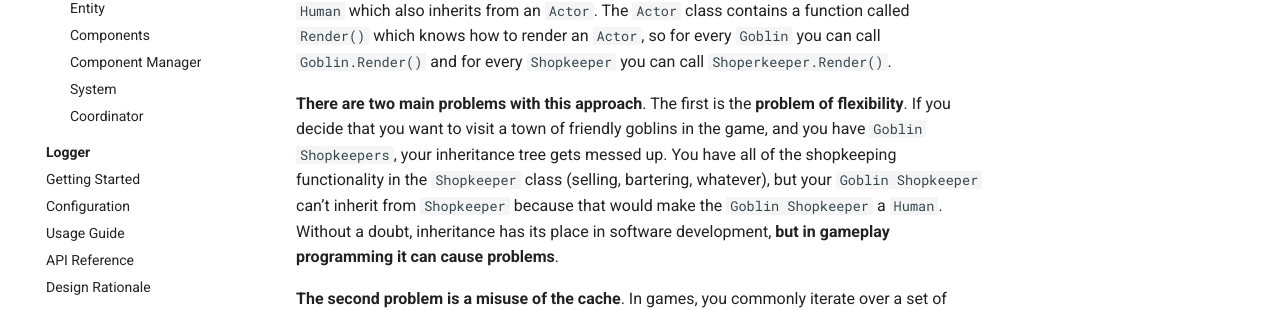
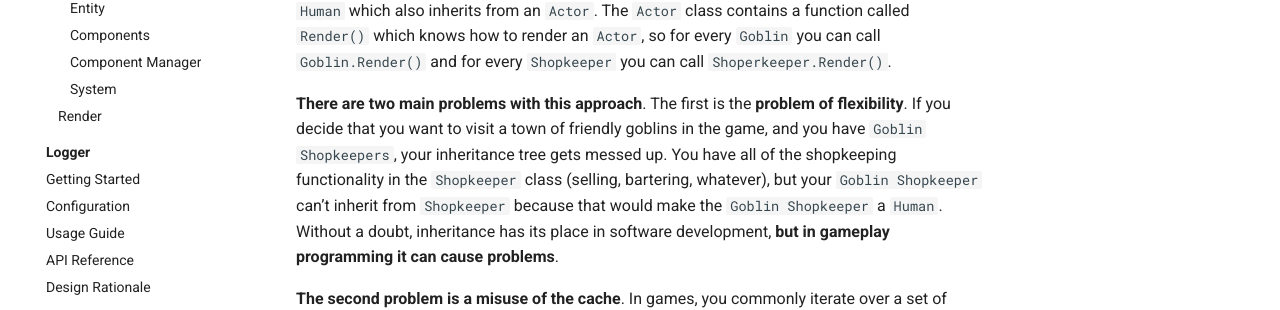
Before and after one commit to eliestroun14/R-Type, an MkDocs documentation site: the page built from docs/GameEngine&Architecture/GameEngine/Coordinator/ECS/index.md, in a window 1280 px wide. Shown: the part 273-583 px from the top of the page. Built offline with MkDocs 1.6.1 and Material for MkDocs 9.7.7, drawn with Linux system fonts in a browser that asks for light colours; comment, search, counter and statistics services are not loaded.

Commit message:
feat(FP/Doc): add doc for the render

```diff
--- a/mkdocs.yml
+++ b/mkdocs.yml
@@ -97,8 +97,7 @@ nav:
         - Components: GameEngine&Architecture/GameEngine/Coordinator/ECS/components.md
         - Component Manager: GameEngine&Architecture/GameEngine/Coordinator/ECS/component-manager.md
         - System: GameEngine&Architecture/GameEngine/Coordinator/ECS/system.md
-        - Coordinator: GameEngine&Architecture/GameEngine/Coordinator/ECS/coordinator.md
-      # - Render:
+      - Render: GameEngine&Architecture/GameEngine/Coordinator/Render/index.md
 
   - Logger:
     - Overview: Logger/index.md
```
